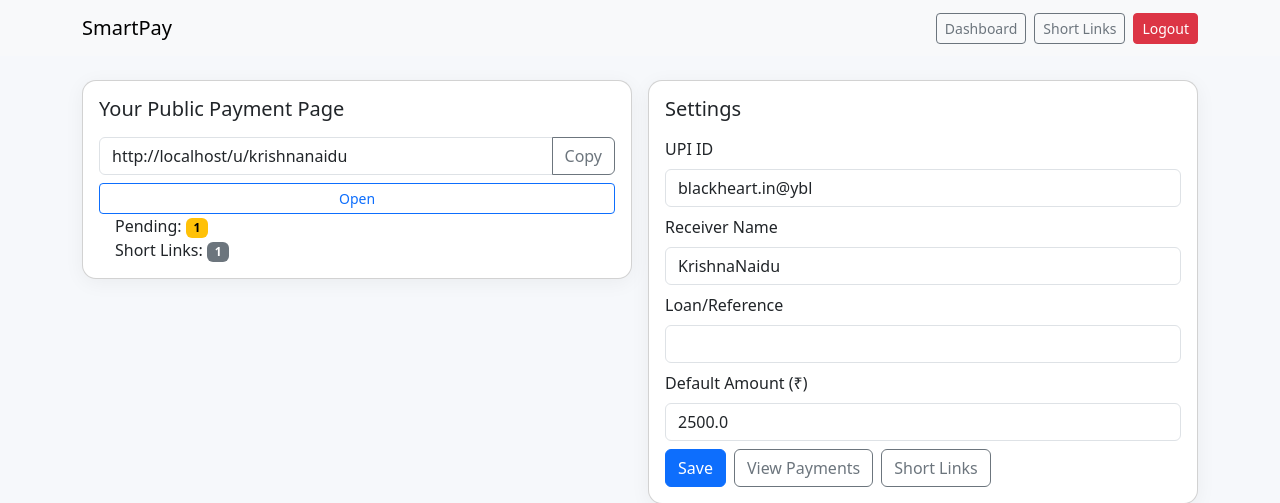
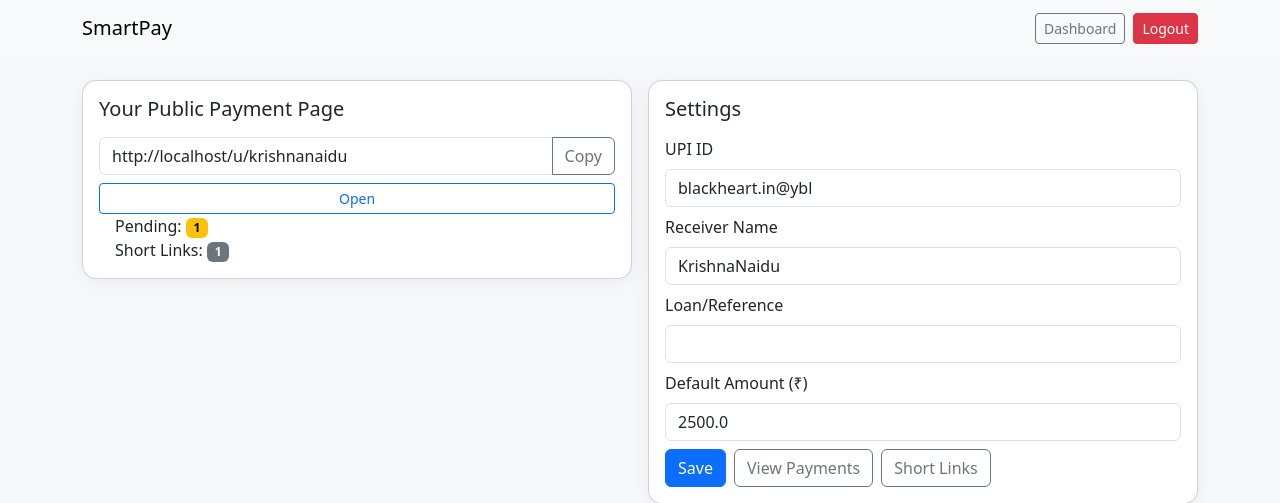
Before and after one commit to imzombier/SmartPay, a Flask app: page /dashboard in a window 1280 px wide. Shown: the top 503 px of the page. Run offline with Flask 3, Linux system fonts and the light colour scheme; a user stored in the database is signed in; data comes from the database, SQL or seed files in the repository.

Commit message:
Update _layout.html

```diff
--- a/templates/_layout.html
+++ b/templates/_layout.html
@@ -18,7 +18,6 @@
       <div class="ms-auto d-flex gap-2">
         {% if session.get('uid') %}
           <a class="btn btn-outline-secondary btn-sm" href="{{ url_for('dashboard') }}">Dashboard</a>
-          <a class="btn btn-outline-secondary btn-sm" href="{{ url_for('links') }}">Short Links</a>
           <a class="btn btn-danger btn-sm" href="{{ url_for('logout') }}">Logout</a>
         {% else %}
           <a class="btn btn-primary btn-sm" href="{{ url_for('login') }}">Login</a>
```
